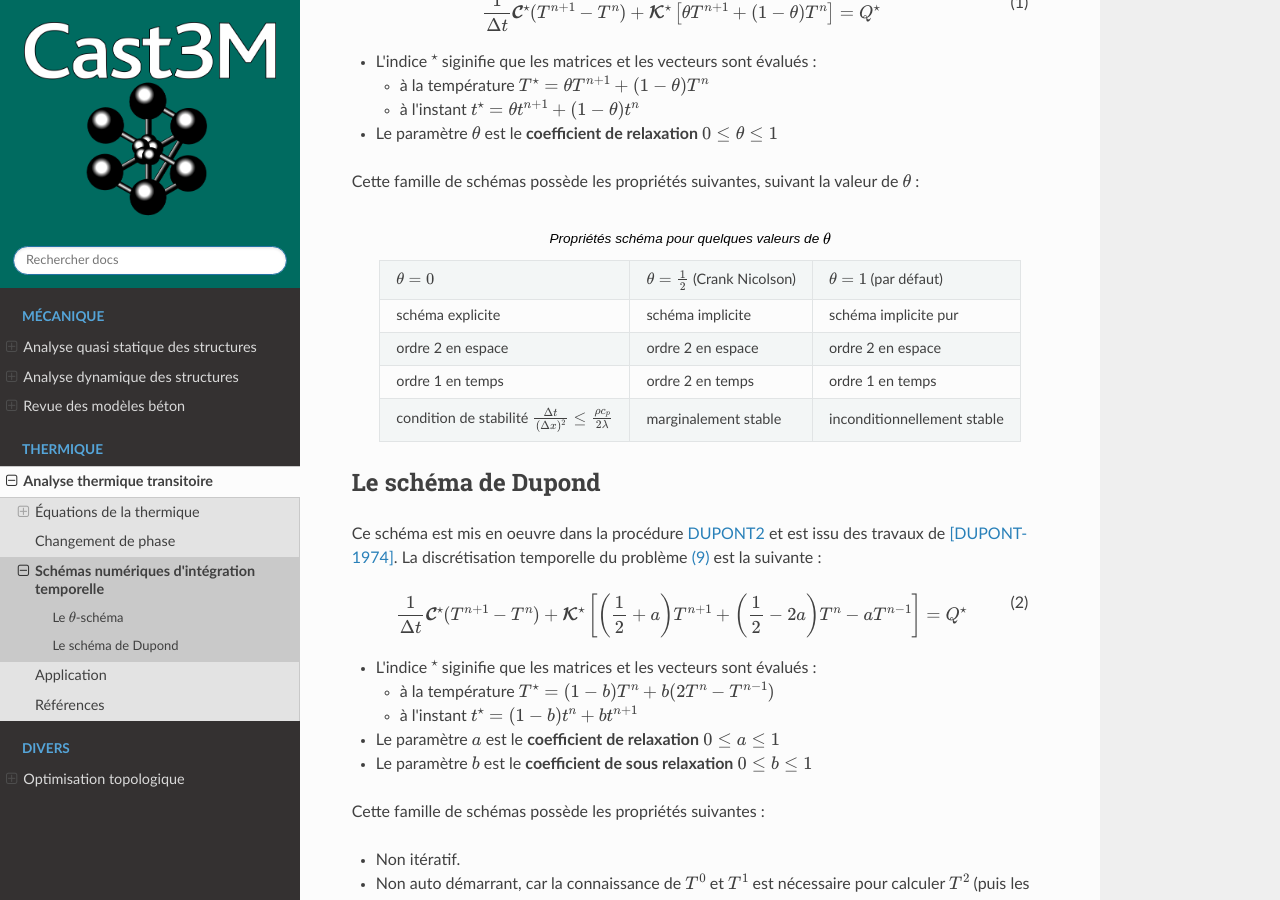
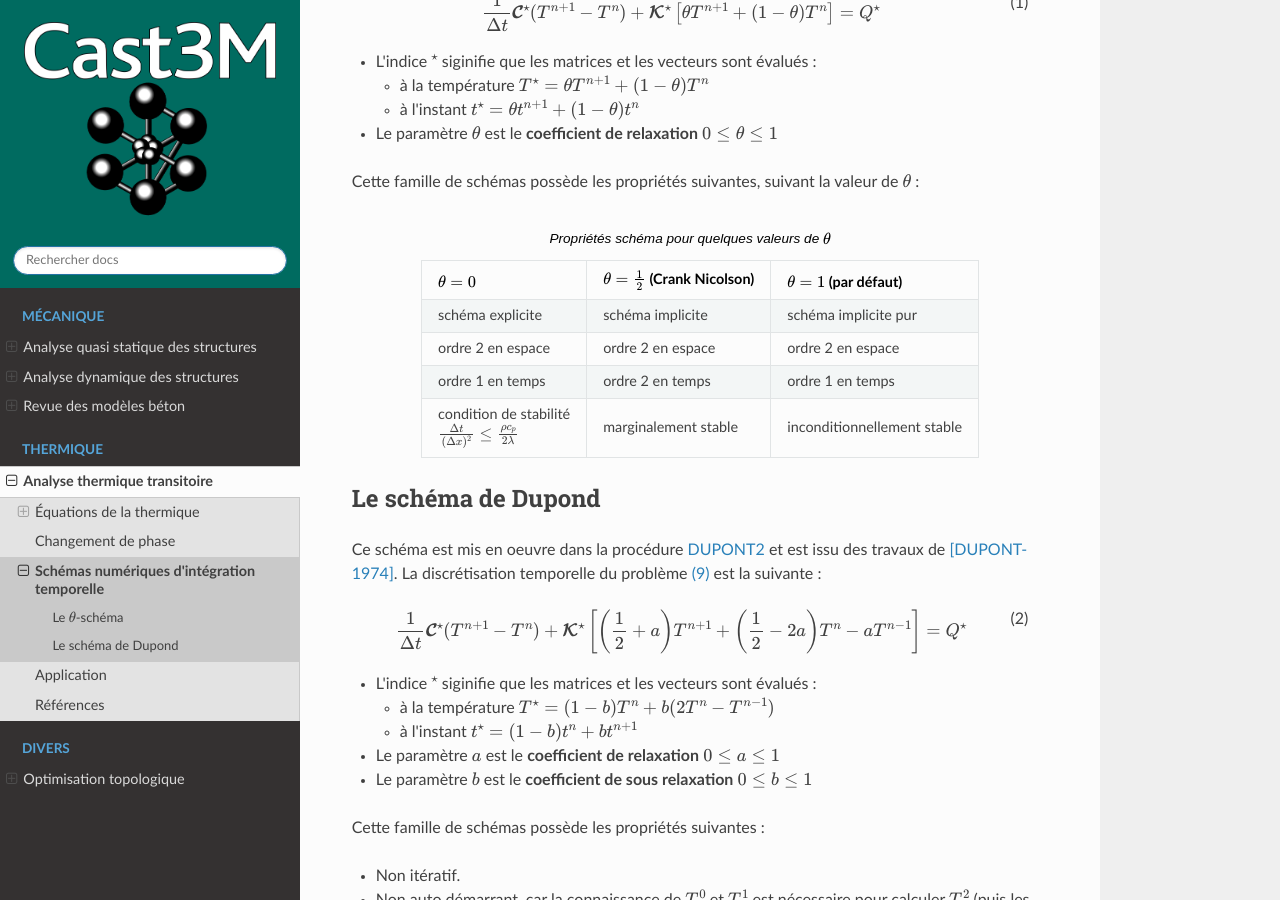
Before and after one commit to dipaolaf/doc_theorique_cast3m_github, a Sphinx documentation site: the page built from source/thermique_transitoire/integration_temporelle.rst, in a window 1280 px wide and 900 px high, scrolled down 607 px. Built offline with Sphinx 7.4.7 and the Read the Docs theme 3.1.0, drawn with Linux system fonts in a browser that asks for light colours.

```diff
--- a/source/thermique_transitoire/application.rst
+++ b/source/thermique_transitoire/application.rst
@@ -2,3 +2,5 @@
 
 Application
 ===========
+
+En cous d'écriture ...
--- a/source/thermique_transitoire/change_phase.rst
+++ b/source/thermique_transitoire/change_phase.rst
@@ -3,4 +3,6 @@
 Changement de phase
 ===================
 
+En cous d'écriture ...
+
 Le changement de phase s'accompagne d'un dégagement ou consommtion d'énergie.
--- a/source/thermique_transitoire/integration_temporelle.rst
+++ b/source/thermique_transitoire/integration_temporelle.rst
@@ -42,14 +42,16 @@ Cette famille de schémas possède les propriétés suivantes, suivant la valeur
 
    +--------------------------------------------------------------------------------------------+---------------------------------------------+-------------------------------+
    | :math:`\theta=0`                                                                           | :math:`\theta=\frac{1}{2}` (Crank Nicolson) | :math:`\theta=1` (par défaut) |
-   +--------------------------------------------------------------------------------------------+---------------------------------------------+-------------------------------+
+   +============================================================================================+=============================================+===============================+
    | schéma explicite                                                                           | schéma implicite                            | schéma implicite pur          |
    +--------------------------------------------------------------------------------------------+---------------------------------------------+-------------------------------+
    | ordre 2 en espace                                                                          | ordre 2 en espace                           | ordre 2 en espace             |
    +--------------------------------------------------------------------------------------------+---------------------------------------------+-------------------------------+
    | ordre 1 en temps                                                                           | ordre 2 en temps                            | ordre 1 en temps              |
    +--------------------------------------------------------------------------------------------+---------------------------------------------+-------------------------------+
-   | condition de stabilité :math:`\frac{\Delta t}{(\Delta x)^2}\leq \frac{\rho c_p}{2\lambda}` | marginalement stable                        | inconditionnellement stable   |
+   | condition de stabilité                                                                     | marginalement stable                        | inconditionnellement stable   |
+   +                                                                                            +                                             |                               |
+   | :math:`\frac{\Delta t}{(\Delta x)^2}\leq \frac{\rho c_p}{2\lambda}`                        |                                             |                               |
    +--------------------------------------------------------------------------------------------+---------------------------------------------+-------------------------------+
 
 .. _sec:ther_schema_dupont:
```
